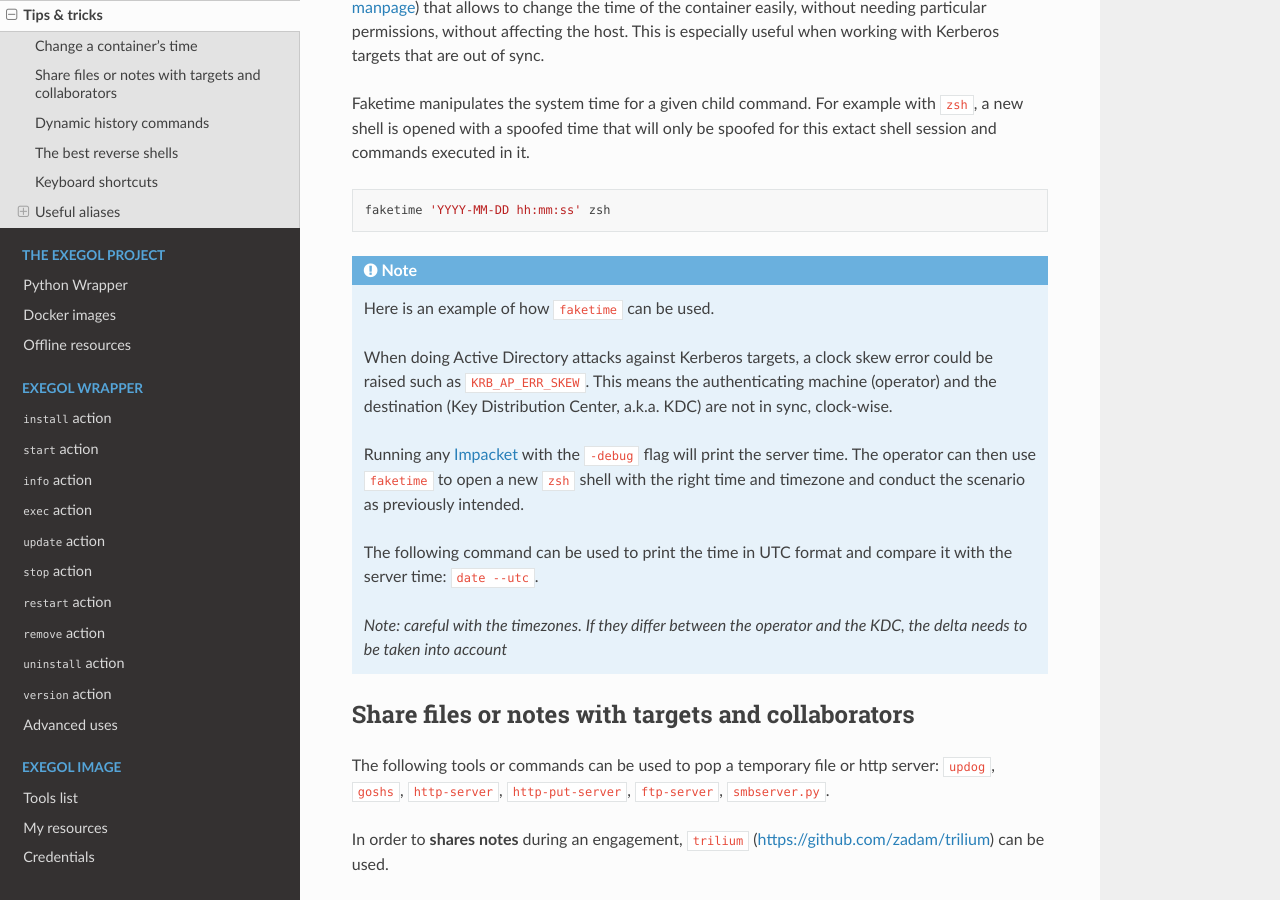
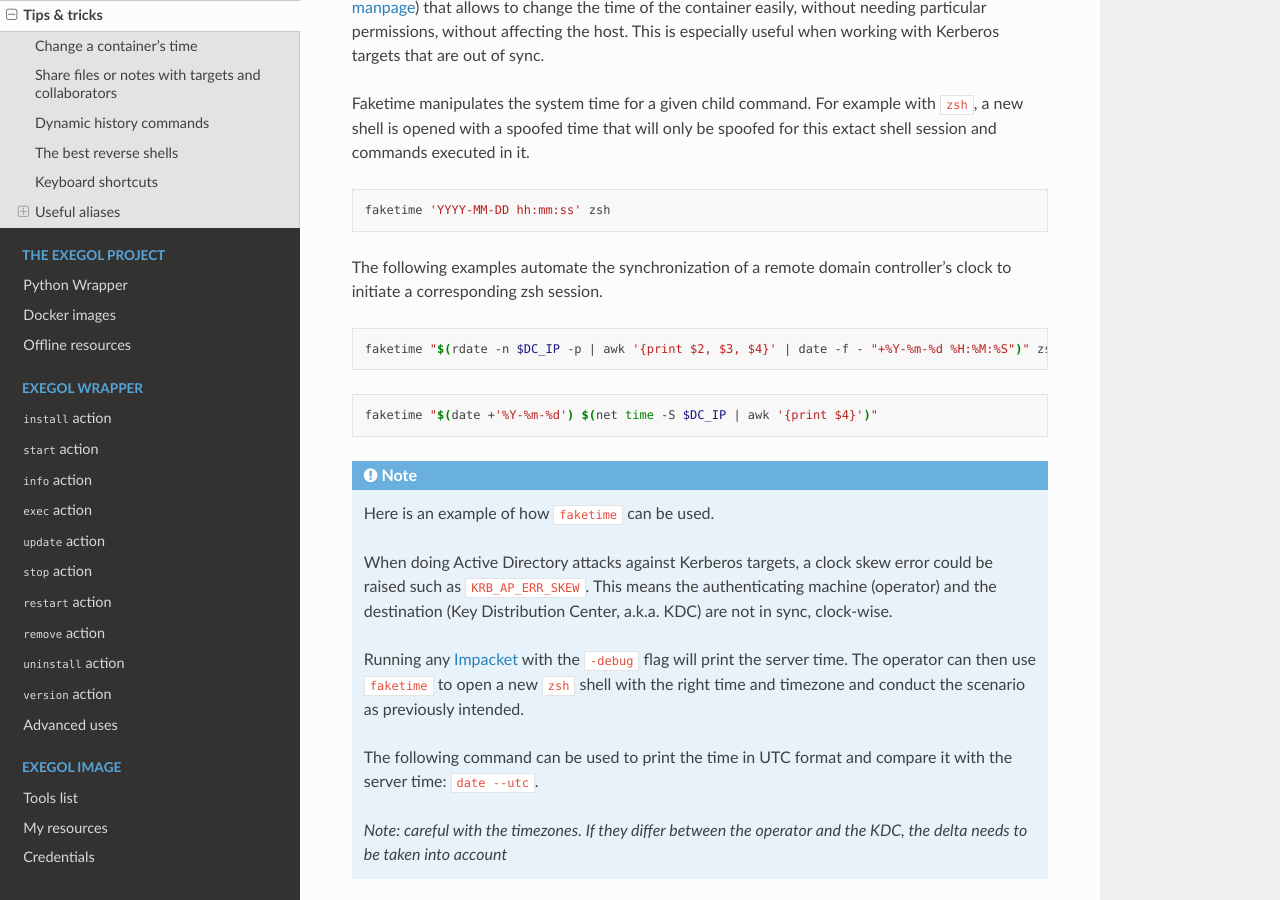
Before and after one commit to ThePorgs/Exegol-docs, a Sphinx documentation site: the page built from source/getting-started/tips-and-tricks.rst, in a window 1280 px wide and 900 px high, scrolled down 582 px. Built offline with Sphinx 7.4.7 and the Read the Docs theme 3.1.0, drawn with Linux system fonts in a browser that asks for light colours.

Commit message:
Update faketime tip with examples

```diff
--- a/source/getting-started/tips-and-tricks.rst
+++ b/source/getting-started/tips-and-tricks.rst
@@ -18,6 +18,16 @@ Faketime manipulates the system time for a given child command. For example with
 .. code-block:: bash
 
     faketime 'YYYY-MM-DD hh:mm:ss' zsh
+
+The following examples automate the synchronization of a remote domain controller's clock to initiate a corresponding zsh session.
+
+.. code-block:: bash
+
+    faketime "$(rdate -n $DC_IP -p | awk '{print $2, $3, $4}' | date -f - "+%Y-%m-%d %H:%M:%S")" zsh
+
+.. code-block:: bash
+
+    faketime "$(date +'%Y-%m-%d') $(net time -S $DC_IP | awk '{print $4}')"
 
 .. note::
 
```
